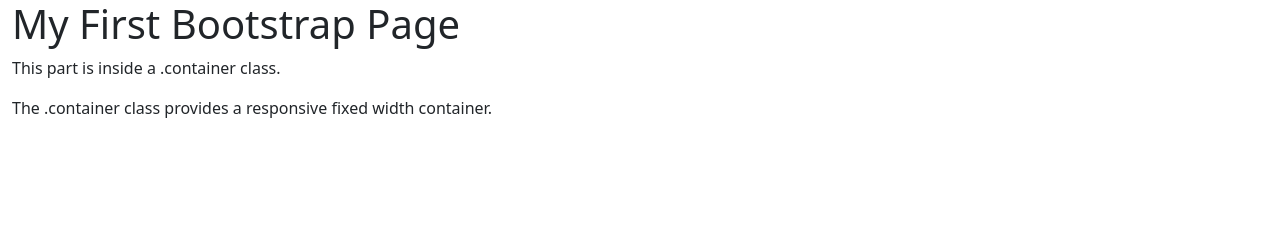
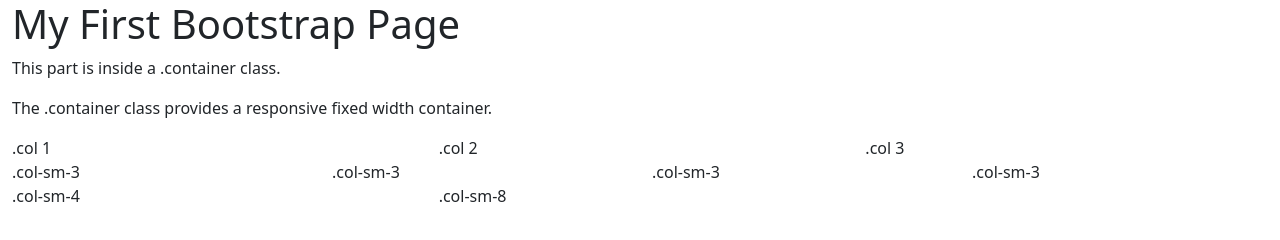
Before and after one commit to Ibnballo1/bootstrap-tutorial, a plain HTML site: page index.html in a window 1280 px wide. Drawn offline with nearby package versions, Linux system fonts and the light colour scheme.

```diff
--- a/index.html
+++ b/index.html
@@ -13,6 +13,30 @@
         <h1>My First Bootstrap Page</h1>
         <p>This part is inside a .container class.</p>
         <p>The .container class provides a responsive fixed width container.</p>
+
+        <!-- Bootstrap Grid -->
+        <!-- 3 Columns of the same width -->
+        <div class="row">
+            <div class="col">.col 1</div>
+            <div class="col">.col 2</div>
+            <div class="col">.col 3</div>
+        </div>
+
+        <!-- 4 columns (25% width each) for small screen size -->
+        <div class="row">
+            <div class="col-sm-3">.col-sm-3</div>
+            <div class="col-sm-3">.col-sm-3</div>
+            <div class="col-sm-3">.col-sm-3</div>
+            <div class="col-sm-3">.col-sm-3</div>
+        </div>
+
+        <!-- Different column size -->
+        <div class="row">
+            <div class="col-sm-4">.col-sm-4</div>
+            <div class="col-sm-8">.col-sm-8</div>
+        </div>
+
+
     </div>
 
   </body>
```
Also changed, not shown: Bootstrap Template/main.html (added, +27 -0 lines).
